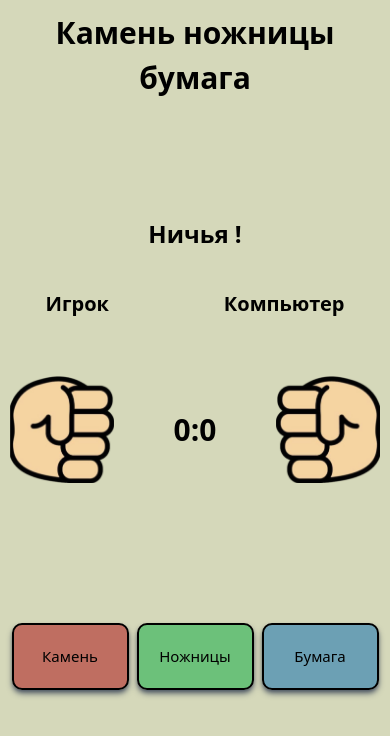
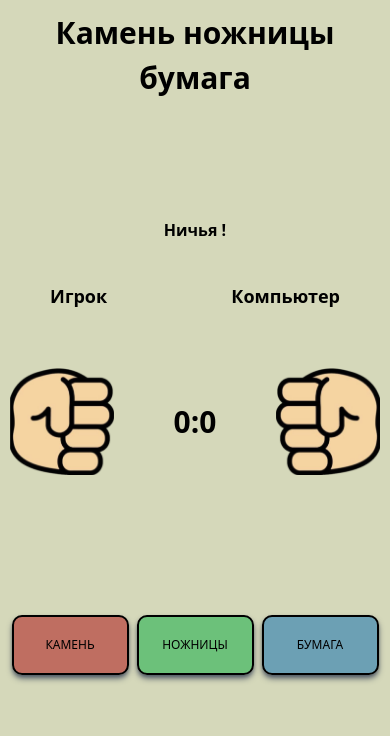
Before and after one commit to m1rxcle/Rock-Paper-Scissors, a React (Vite) app: page / in a window 390 px wide. Shown: the top 736 px of the page. Built offline with nearby package versions, Linux system fonts and the light colour scheme.

Commit message:
did a module.styles

```diff
--- a/src/App.jsx
+++ b/src/App.jsx
@@ -1,5 +1,5 @@
-import Header from "./components/header"
-import Game from "./components/game"
+import Game from "./components/game/game"
+import Header from "./components/header/header"
 
 function App() {
 	return (
--- a/src/components/game.jsx
+++ /dev/null
@@ -1,125 +0,0 @@
-import { useEffect, useState } from "react"
-import { paper_left, paper_right, rock_left, rock_right, scissors_left, scissors_right } from "../utils"
-import { gameOptions } from "../utils"
-import Button from "./button"
-import { choseWinner } from "../lib/choseWinner"
-
-const Game = () => {
-	const [playerChoice, setPlayerChoice] = useState(gameOptions[0])
-	const [compChoice, setCompChoice] = useState(gameOptions[0])
-	const [isLoading, setIsLoading] = useState(false)
-	const [remainingTime, setRemainingTime] = useState(3)
-	const [message, setMessage] = useState("")
-	const [playerScore, setPlayerScore] = useState(0)
-	const [compScore, setCompScore] = useState(0)
-
-	const handleClickChoice = (choice) => {
-		const compRandomChoose = Math.floor(Math.random() * 3)
-		setCompChoice(gameOptions[compRandomChoose])
-
-		setPlayerChoice(choice)
-
-		setIsLoading(true)
-	}
-
-	useEffect(() => {
-		if (isLoading) {
-			const timer = setInterval(() => {
-				setRemainingTime((prevTime) => {
-					if (prevTime == 1) {
-						clearInterval(timer)
-						setRemainingTime(3)
-						setIsLoading(false)
-						return 3
-					}
-					return prevTime - 1
-				})
-			}, 1000)
-			return () => clearInterval(timer)
-		}
-	}, [isLoading])
-
-	useEffect(() => {
-		choseWinner(isLoading, playerChoice, compChoice, setPlayerScore, setCompScore, setMessage, playerScore, compScore)
-	}, [isLoading])
-
-	return (
-		<main>
-			{!isLoading ? <div className="text-center text-2xl p-2 md:p-0 font-bold mb-6">{message}</div> : ""}
-			<div className="flex justify-around  items-center p-2 md:p-0 ml-0 md:ml-14 gap-10 md:gap-[450px] mb-10 md:mb-24">
-				<h1 className="text-xl md:text-2xl font-semibold">Игрок</h1>
-
-				<h1 className="text-xl md:text-2xl font-semibold">Компьютер</h1>
-			</div>
-			<div className="flex justify-center md:justify-evenly items-center gap-[50px] md:gap-[100px]">
-				<div className="p-[10px]">
-					<img
-						src={
-							isLoading
-								? rock_left
-								: playerChoice === "камень"
-								? rock_left
-								: playerChoice === "ножницы"
-								? scissors_left
-								: playerChoice === "бумага"
-								? paper_left
-								: ""
-						}
-						className={isLoading ? "animate-bounce w-[250px]" : "w-[250px]"}
-					/>
-				</div>
-				<div>
-					<span className={isLoading ? "text-red-500 font-bold text-[30px]" : "font-bold text-[30px]"}>
-						{isLoading ? remainingTime : `${playerScore}:${compScore}`}
-					</span>
-				</div>
-				<div className="p-[10px]">
-					<img
-						src={
-							isLoading
-								? rock_right
-								: compChoice === "камень"
-								? rock_right
-								: compChoice === "ножницы"
-								? scissors_right
-								: compChoice === "бумага"
-								? paper_right
-								: ""
-						}
-						className={isLoading ? "animate-bounce w-[250px]" : "w-[250px]"}
-					/>
-				</div>
-			</div>
-			<div className="flex justify-center items-center mt-[130px] md:mt-[150px] gap-2 md:gap-[100px]">
-				<Button
-					onClick={() => handleClickChoice(gameOptions[0])}
-					className={`${
-						isLoading
-							? "pointer-events-none bg-gray-400 p-[20px] rounded-[10px] cursor-pointer text-[15px] md:text-[20px] w-[30%] md:w-[200px] border-2 border-black"
-							: "bg-[#b1242496] p-[20px] rounded-[10px] cursor-pointer text-[15px] md:text-[20px] w-[30%] md:w-[200px] border-2 border-black active:translate-y-[2px] shadow-gray-600 shadow-md"
-					} `}
-					text={"Камень"}
-				/>
-				<Button
-					onClick={() => handleClickChoice(gameOptions[1])}
-					className={`${
-						isLoading
-							? "pointer-events-none bg-gray-400 p-[20px] rounded-[10px] cursor-pointer text-[15px] md:text-[20px] w-[30%] md:w-[200px] border-2 border-black"
-							: "bg-[#24b14e96] p-[20px] rounded-[10px] cursor-pointer text-[15px] md:text-[20px] w-[30%] md:w-[200px] border-2 border-black active:translate-y-[2px] shadow-gray-600 shadow-md"
-					}`}
-					text={"Ножницы"}
-				/>
-				<Button
-					onClick={() => handleClickChoice(gameOptions[2])}
-					className={`${
-						isLoading
-							? "pointer-events-none bg-gray-400 p-[20px] rounded-[10px] cursor-pointer text-[15px] md:text-[20px] w-[30%] md:w-[200px] border-2 border-black"
-							: "bg-[#2479b196] p-[20px] rounded-[10px] cursor-pointer text-[15px] md:text-[20px] w-[30%] md:w-[200px] border-2 border-black active:translate-y-[2px] shadow-gray-600 shadow-md"
-					}`}
-					text={"Бумага"}
-				/>
-			</div>
-		</main>
-	)
-}
-export default Game
--- /dev/null
+++ b/src/components/game/game.jsx
@@ -0,0 +1,116 @@
+import { useEffect, useState } from "react"
+
+import Button from "../button/button"
+
+import { paper_left, paper_right, rock_left, rock_right, scissors_left, scissors_right } from "../../utils"
+import { gameOptions } from "../../utils"
+
+import { choseWinner } from "../../lib/choseWinner"
+
+import styles from "./game.module.css"
+
+const Game = () => {
+	const [playerChoice, setPlayerChoice] = useState(gameOptions[0])
+	const [compChoice, setCompChoice] = useState(gameOptions[0])
+	const [isLoading, setIsLoading] = useState(false)
+	const [remainingTime, setRemainingTime] = useState(3)
+	const [message, setMessage] = useState("")
+	const [playerScore, setPlayerScore] = useState(0)
+	const [compScore, setCompScore] = useState(0)
+
+	const handleClickChoice = (choice) => {
+		const compRandomChoose = Math.floor(Math.random() * 3)
+		setCompChoice(gameOptions[compRandomChoose])
+
+		setPlayerChoice(choice)
+
+		setIsLoading(true)
+	}
+
+	useEffect(() => {
+		if (isLoading) {
+			const timer = setInterval(() => {
+				setRemainingTime((prevTime) => {
+					if (prevTime == 1) {
+						clearInterval(timer)
+						setRemainingTime(3)
+						setIsLoading(false)
+						return 3
+					}
+					return prevTime - 1
+				})
+			}, 1000)
+			return () => clearInterval(timer)
+		}
+	}, [isLoading])
+
+	useEffect(() => {
+		choseWinner(isLoading, playerChoice, compChoice, setPlayerScore, setCompScore, setMessage, playerScore, compScore)
+	}, [isLoading])
+
+	return (
+		<main>
+			{!isLoading ? <div className={styles.message_text}>{message}</div> : ""}
+			<div className={styles.game_players_container}>
+				<h1>Игрок</h1>
+
+				<h1>Компьютер</h1>
+			</div>
+			<div className={styles.game_images_container}>
+				<div className={styles.game_img_position}>
+					<img
+						src={
+							isLoading
+								? rock_left
+								: playerChoice === "камень"
+								? rock_left
+								: playerChoice === "ножницы"
+								? scissors_left
+								: playerChoice === "бумага"
+								? paper_left
+								: ""
+						}
+						className={isLoading ? `animate-bounce ${styles.game_img_size}` : styles.game_img_size}
+					/>
+				</div>
+				<div>
+					<span className={isLoading ? "text-red-500 font-bold text-[30px]" : "font-bold text-[30px]"}>
+						{isLoading ? remainingTime : `${playerScore}:${compScore}`}
+					</span>
+				</div>
+				<div className={styles.game_img_position}>
+					<img
+						src={
+							isLoading
+								? rock_right
+								: compChoice === "камень"
+								? rock_right
+								: compChoice === "ножницы"
+								? scissors_right
+								: compChoice === "бумага"
+								? paper_right
+								: ""
+						}
+						className={isLoading ? `animate-bounce ${styles.game_img_size}` : styles.game_img_size}
+					/>
+				</div>
+			</div>
+			<div className={styles.game_buttons_container}>
+				{gameOptions.map((option, i) => (
+					<Button
+						key={i}
+						onClick={() => handleClickChoice(option)}
+						className={
+							isLoading
+								? "pointer-events-none bg-gray-400 p-[20px] rounded-[10px] cursor-pointer text-[15px] md:text-[20px] w-[30%] md:w-[200px] border-2 border-black"
+								: `${i === 0 ? "bg-[#b1242496]" : i === 1 ? "bg-[#24b14e96]" : "bg-[#2479b196]"}
+								   p-[20px] rounded-[10px] cursor-pointer text-xs md:text-base w-[30%] md:w-[200px] border-2 border-black active:translate-y-[2px] shadow-gray-600 shadow-md`
+						}
+						text={option.toUpperCase()}
+					/>
+				))}
+			</div>
+		</main>
+	)
+}
+export default Game
--- /dev/null
+++ b/src/components/game/game.module.css
@@ -0,0 +1,21 @@
+@layer game {
+	.message_text {
+		@apply text-center text-base md:text-2xl p-2 md:p-0 font-bold mb-6;
+	}
+	.game_players_container {
+		@apply flex justify-around  items-center p-2 md:p-0 ml-0 md:ml-14 gap-10 md:gap-[450px] mb-10 md:mb-24 text-lg md:text-4xl font-semibold;
+	}
+
+	.game_images_container {
+		@apply flex justify-center md:justify-evenly items-center gap-[50px] md:gap-[100px];
+	}
+	.game_img_position {
+		@apply p-[10px];
+	}
+	.game_img_size {
+		@apply w-[250px];
+	}
+	.game_buttons_container {
+		@apply flex justify-center items-center mt-[130px] md:mt-[150px] gap-2 md:gap-[100px];
+	}
+}
--- a/src/components/header.jsx
+++ b/src/components/header/header.jsx
@@ -1,7 +1,9 @@
+import styles from "./header.module.css"
+
 const Header = () => {
 	return (
-		<section className="p-[10px] text-center w-full">
-			<header className="mb-[100px] text-center font-bold text-[30px] md:text-[40px]">
+		<section className={styles.container}>
+			<header className={styles.header_title}>
 				<h1>Камень ножницы бумага</h1>
 			</header>
 		</section>
--- /dev/null
+++ b/src/components/header/header.module.css
@@ -0,0 +1,8 @@
+@layer header {
+	.container {
+		@apply p-[10px] text-center w-full;
+	}
+	.header_title {
+		@apply mb-[100px] text-center font-bold text-[30px] md:text-[40px];
+	}
+}
```
Also changed, not shown: src/components/button/button.jsx (renamed from src/components/button.jsx).
